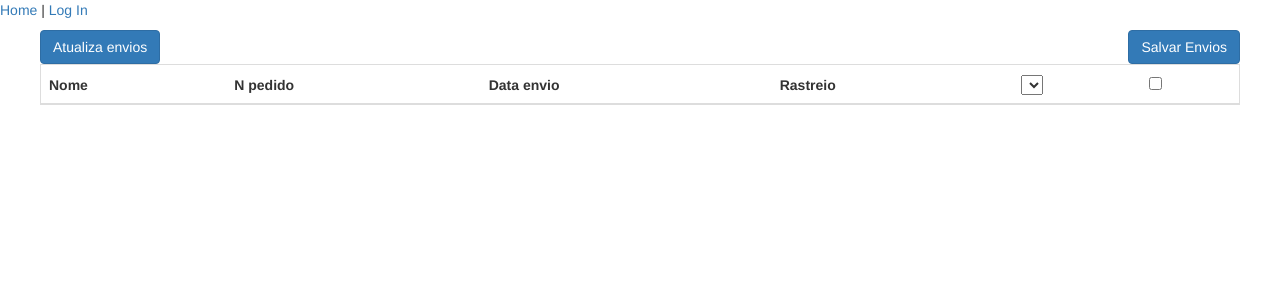
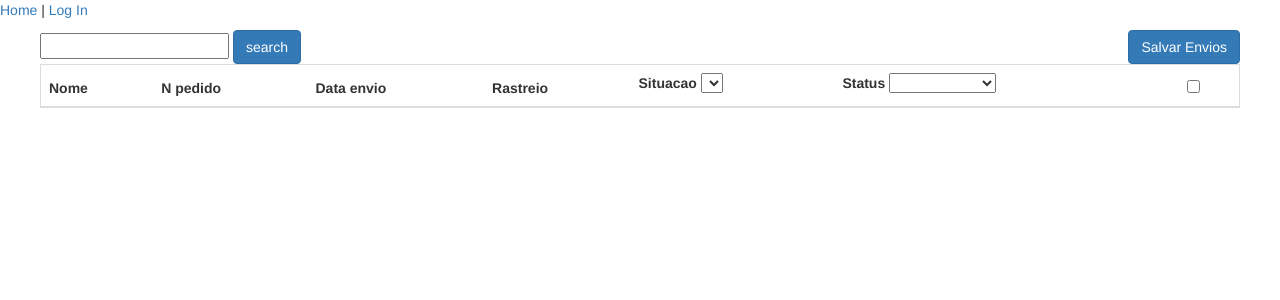
Before and after one commit to lucasmesquitacomp/projectAux, a Node server app: template views/index.ejs in a window 1280 px wide. Shown: the top 300 px of the page. Run offline with Node 20, Linux system fonts and the light colour scheme; the template is opened without the code that fills it, so the values that code supplies are empty; some libraries are stand-ins or nearby versions.

Commit message:
buscas e filtro duplo

```diff
--- a/index.js
+++ b/index.js
@@ -102,9 +102,9 @@ var Q = require('q');
 
 function containsObject(obj, list) {
     var i;
-    console.log(list.lenght);
+
     for (i = 0; i < list.length; i++) {
-       console.log(list[i].filter +" tst "+ obj.filter);
+
         if (list[i].filter === obj.filter) {
             return true;
         }
@@ -194,6 +194,7 @@ app.get('/refreshData', function(req, res){
   			data = JSON.parse(data);
   			data = data.retorno.notasfiscais;
   			data.forEach(function (item) {
+	  			item.notafiscal.status = "Nao Enviado";
 		  			pedidos.findAndModify({
 		  				numeroPedidoLoja: item.notafiscal.numeroPedidoLoja
 		  			},null
@@ -207,10 +208,8 @@ app.get('/refreshData', function(req, res){
 		  				if(!containsObject(obj, filts)){
 		  					filts.push(obj);
 		  				}
+  			})
 
-
-  			})
-  			console.log(filts);
   			res.json(filts);
   		})
 		})
@@ -218,9 +217,26 @@ app.get('/refreshData', function(req, res){
   	  		console.log("Got error: " + e.message);
 		});
 });
+app.get('/searchData',function (req, res){
+	var ind = req.query.index;
+	console.log(ind);
+	var pedidos = db.collection('pedidos');
+	if(ind){
+		var regexp = new RegExp('^' + ind);
+
+		pedidos.find({numeroPedidoLoja : regexp})
+		.then(function (data){
+
+			data.sort(function(obj1, obj2) {
+				return obj2.numeroPedidoLoja - obj1.numeroPedidoLoja;
+			});
+			res.json(data);
+		})
+	}
+})
+
 
 app.post('/sendData', function(req, res){
-
 	var data = req.body;
 		data.forEach(function (item){
 			var dados='';
@@ -236,6 +252,7 @@ app.post('/sendData', function(req, res){
 
     			response.on('end', function(){
     				delete item.Selected;
+    				item.status = "Enviado";
 						updateItem(item);
     			});
 
@@ -251,20 +268,12 @@ app.post('/sendData', function(req, res){
 	res.json(data);
 })
 
-app.get('/getData', function(req, res){
-
-	var pedidos = db.collection('pedidos');
-	pedidos.find()
-	.then(function (data){
-		res.json(data);
-	})
-
-})
-
 app.post('/getFilterData',function (req,res){
 		var pedidos = db.collection('pedidos');
 		var filt = req.body.filter;
-		if(filt==="Todos"){
+
+		switch(filt) {
+	    case "Todos":
 	        pedidos.find()
 					.then(function (data){
 						data.sort(function(obj1, obj2) {
@@ -273,8 +282,19 @@ app.post('/getFilterData',function (req,res){
 						});
 						res.json(data);
 					})
-		}
-		else{
+	        break;
+	    case "Nao Enviado":
+	   	case "Enviado":
+        pedidos.find({status : filt})
+					.then(function (data){
+						data.sort(function(obj1, obj2) {
+
+							return obj2.numeroPedidoLoja - obj1.numeroPedidoLoja;
+						});
+						res.json(data);
+					})
+	        break;
+	    default:
 	    		pedidos.find({situacao : filt})
 					.then(function (data){
 						data.sort(function(obj1, obj2) {
@@ -284,6 +304,7 @@ app.post('/getFilterData',function (req,res){
 						res.json(data);
 					})
 		}
+
 });
 
 app.post('/auth', passport.authenticate('local'));
--- a/js/app.js
+++ b/js/app.js
@@ -17,6 +17,12 @@
 		.then(function (searchRes){
 
 			return searchRes.data;
+		})
+		}
+		Pedidos.searchData = function (ind){
+			return $http.get('/searchData?index='+ind)
+		.then(function (res){
+			return res.data;
 		})
 		}
 
@@ -40,7 +46,10 @@
 			var self = this;
 			self.pedidosFilter = [];
 			self.selectedAll = false;
-
+			self.statusFilters = [
+				{filter : "Enviado"},
+				{filter : "Nao Enviado"}
+			]
 			self.filters = [];
 
 			this.refreshData = function(){
@@ -66,6 +75,12 @@
 		        });
 
     		};
+
+    	this.searchData = function (ind){
+    		Pedidos.searchData(ind).then(function (data){
+    			self.pedidosFilter = data;
+    		})
+    	}
 			this.sendSelected = function(){
 				Pedidos.sendData(self.pedidosFilter).then(function (data){
 					self.pedidosFilter = data;
--- a/views/index.ejs
+++ b/views/index.ejs
@@ -1,9 +1,10 @@
 <% layout('layout') -%>
 
 <div ng-app="app" class ="container">
-<div ng-controller="PedidoController as pedidoCtrl" class="row">
+<div ng-controller="PedidoController as pedidoCtrl" class="row" ng-init="pedidoCtrl.refreshData()">
 		<div class="row top-buffer">
-			<button class="pull-left btn btn-primary" ng-click="pedidoCtrl.refreshData()">Atualiza envios</button>
+			<input ng-model="pedidoCtrl.searchInd">
+			<button class= "btn btn-primary" ng-click="pedidoCtrl.searchData(pedidoCtrl.searchInd)">search</button>
 			<button class="pull-right btn btn-primary" ng-click="pedidoCtrl.sendSelected()">Salvar Envios</button>
 		</div>
 	<div class = "row top-buffer">
@@ -15,7 +16,13 @@
 					<th>Data envio</th>
 					<th>Rastreio</th>
 					<th>
+							<label>Situacao</label>
 					    <select ng-model="pedidoCtrl.filterSelected" ng-options="filter.filter for filter in pedidoCtrl.filters" ng-change="pedidoCtrl.getFilterData(pedidoCtrl.filterSelected)">
+					    </select>
+					</th>
+					<th>
+							<label>Status</label>
+					    <select ng-model="pedidoCtrl.statusFilterSelected" ng-options="filter.filter for filter in pedidoCtrl.statusFilters" ng-change="pedidoCtrl.getFilterData(pedidoCtrl.statusFilterSelected)">
 					    </select>
 					</th>
 
@@ -29,6 +36,7 @@
 					<td>{{pedido.dataEmissao}}</td>
 					<td>{{pedido.codigosRastreamento.codigoRastreamento}}</td>
 					<td>{{pedido.situacao}}</td>
+					<td>{{pedido.status}}</td>
 					<td ><input type="checkbox" ng-model="pedido.Selected" /></td>
 				</tr>
 				</tbody>
```
Lines whose indentation alone changed are shown as unchanged.
